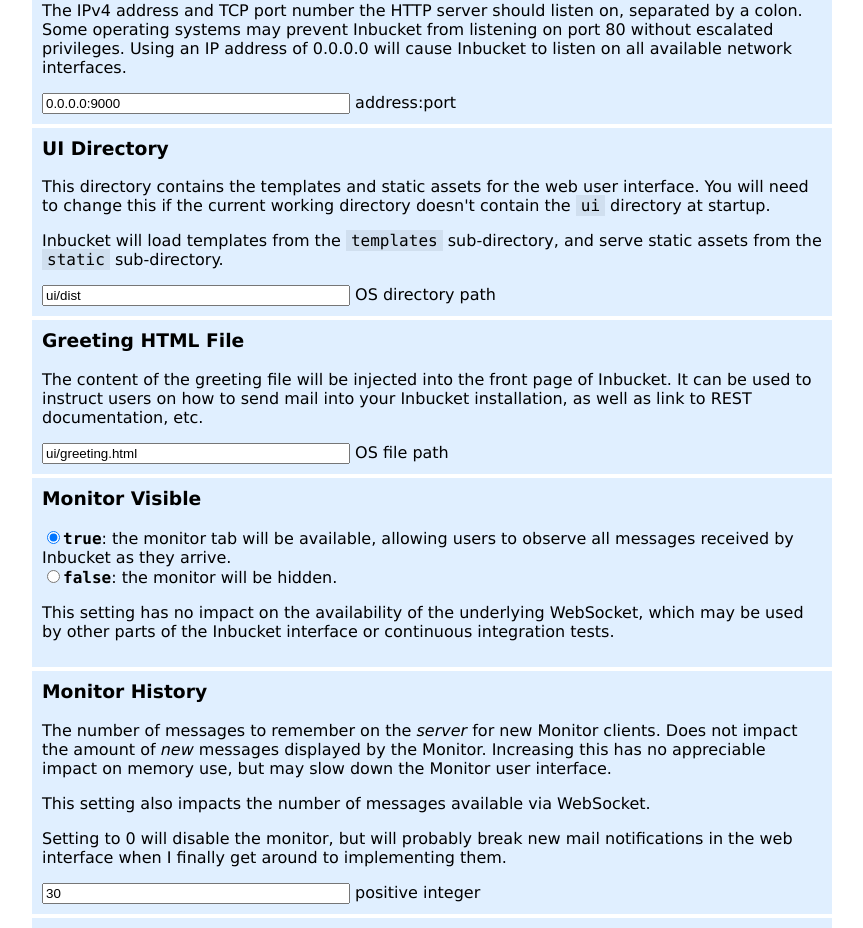
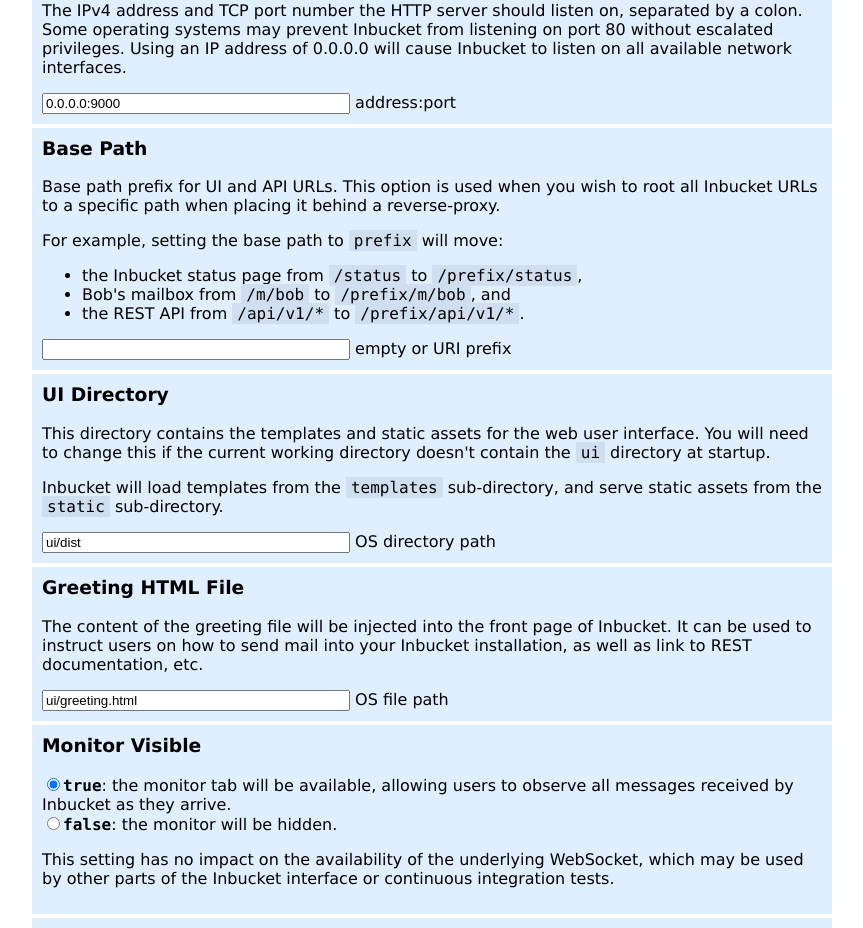
Before and after one commit to inbucket/inbucket.org, a Vue app in the folder vue-configurator/: page / in a window 1280 px wide. Shown: the part 2860-3788 px from the top of the page, without its empty margins (208-1071 px from the left). Built offline with nearby package versions, Linux system fonts and the light colour scheme.

Commit message:
Add web.basePath to configurator

```diff
--- a/vue-configurator/src/components/ConfigForm.vue
+++ b/vue-configurator/src/components/ConfigForm.vue
@@ -256,6 +256,23 @@
     Inbucket to listen on all available network interfaces.
     </TextInput>
 
+    <TextInput title="Base Path"
+               hint="empty or URI prefix"
+               v-model="inbucket.web.basePath">
+    <p>Base path prefix for UI and API URLs.  This option is used when you wish to
+    root all Inbucket URLs to a specific path when placing it behind a
+    reverse-proxy.</p>
+
+    <p>
+      For example, setting the base path to <tt>prefix</tt> will move:
+      <ul>
+        <li>the Inbucket status page from <tt>/status</tt> to <tt>/prefix/status</tt>,</li>
+        <li>Bob's mailbox from <tt>/m/bob</tt> to <tt>/prefix/m/bob</tt>, and</li>
+        <li>the REST API from <tt>/api/v1/*</tt> to <tt>/prefix/api/v1/*</tt>.</li>
+      </ul>
+    </p>
+    </TextInput>
+
     <TextInput title="UI Directory"
                hint="OS directory path"
                v-model="inbucket.web.uiDir">
@@ -498,6 +515,7 @@
         },
         web: {
           addr: '0.0.0.0:9000',
+          basePath: '',
           uiDir: 'ui/dist',
           greetingFile: 'ui/greeting.html',
           monitorVisible: true,
--- a/vue-configurator/src/components/EnvList.vue
+++ b/vue-configurator/src/components/EnvList.vue
@@ -109,6 +109,11 @@
           name: 'POP3_TIMEOUT',
           value: c.pop3.timeout,
           def: d.pop3.timeout
+        },
+        {
+          name: 'WEB_BASEPATH',
+          value: c.web.basePath,
+          def: d.web.basePath
         },
         {
           name: 'WEB_ADDR',
```
